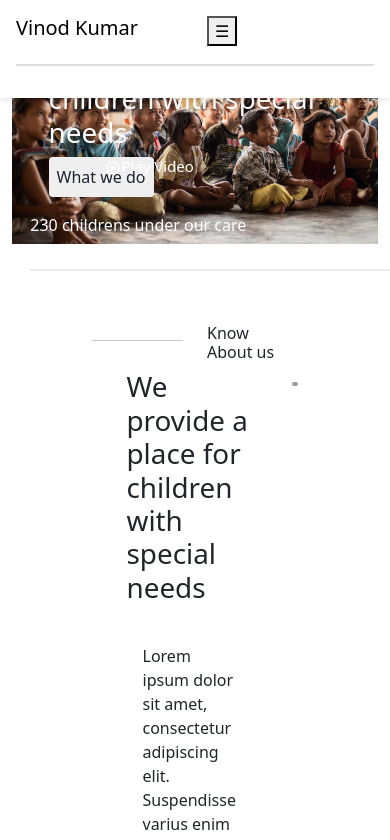
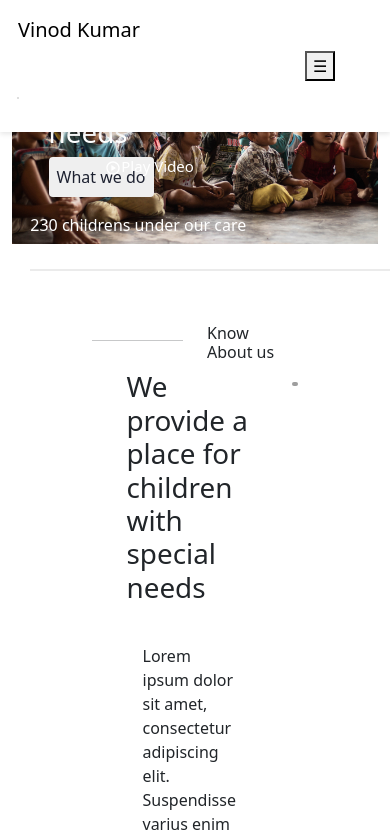
Before and after one commit to vinodmanimaran/ngo, a React (Vite) app: page / in a window 390 px wide. Shown: the top 840 px of the page. Built offline with nearby package versions, Linux system fonts and the light colour scheme; grey boxes are pictures that could not be loaded.

Commit message:
changes in sidebar

```diff
--- a/src/components/Navbar/Navbar.css
+++ b/src/components/Navbar/Navbar.css
@@ -2,9 +2,8 @@
     padding: 1em;
     position: fixed;
     top: 0;
-    left: 0;
-    max-width: 100%;
-    background-color: #fff;
+    left: 0;    background-color: white;
+    border: 1px solid white;
     color: white;
     z-index: 1000;
     box-shadow: 0px 2px 5px rgba(0, 0, 0, 0.1);
@@ -48,30 +47,36 @@
 
 
 .sidebar {
-    display: none; /* Initially hide the sidebar */
+    display: none;
   }
 
 
 
   @media only screen and (max-width: 767px) {
-    /* Show the sidebar only on screens with a width of 767 pixels or less */
     .sidebar {
       display: block;
       position: fixed;
       top: 0;
       left: 0;
-      height: 100%;
+      min-height: 100%;
+      max-width: 100%;
       width: 200px;
-      background-color: #f8f9fa; /* Set your preferred background color */
-      padding-top: 60px; /* Adjust the top padding as needed */
+      background-color: #f8f9fa;
+      padding-top: 60px;
       z-index: 1;
     }
+  .nav-logo{
+    border: 1px solid white;
+  }
 
+  .hamburger-icon{
+    margin-left: 18rem;
+  }
     .sidebar-link {
       display: block;
       padding: 10px;
       text-decoration: none;
-      color: #343a40; /* Set your preferred text color */
+      color: #343a40;
     }
 
     .close-btn {
--- a/src/components/Navbar/Navbar.jsx
+++ b/src/components/Navbar/Navbar.jsx
@@ -40,9 +40,9 @@ const Navbar = () => {
   }, []);
 
   return (
-    <div className={`container-fluid nav-bar ${isSidebarOpen ? 'sidebar-open' : ''}`}>
+    <div className={`container-fluid nav-bar navbar navbar-expand-lg  ${isSidebarOpen ? 'sidebar-open' : ''}`}>
       <div className="row d-sm-none">
-        <div className="col col-xxl-3 nav-logo">
+        <div className="col col-xxl-3  nav-logo">
           <h5 style={{color:"black"}}>Vinod Kumar</h5>
         </div>
 
```
